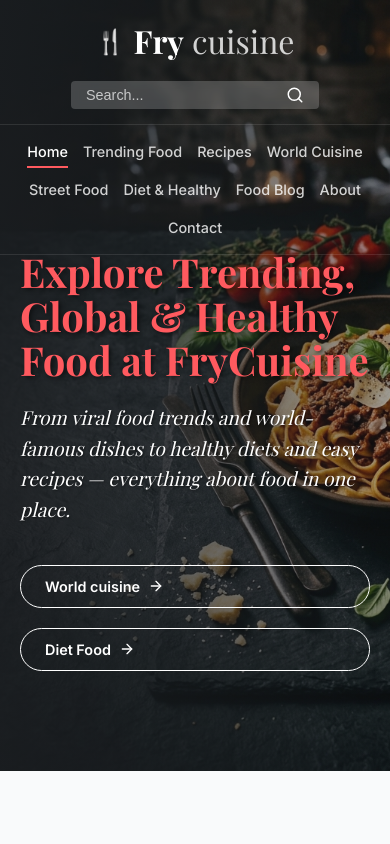
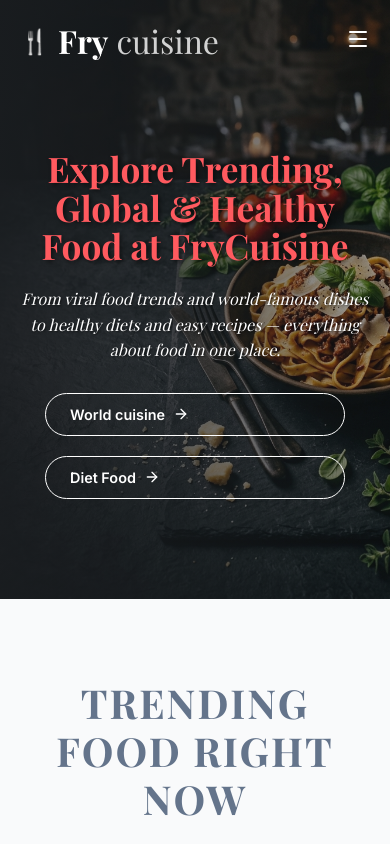
Before and after one commit to CFS-TECH/Frycuisine, a Next.js app: page / in a window 390 px wide. Shown: the top 844 px of the page. Built offline with nearby package versions, Linux system fonts and the light colour scheme; a web font is replaced by a local one.

Commit message:
Fix: Implemented full-site responsiveness and mobile hamburger menu

```diff
--- a/src/components/Header/Header.jsx
+++ b/src/components/Header/Header.jsx
@@ -1,8 +1,12 @@
+"use client";
+import { useState, useEffect } from 'react';
 import Link from 'next/link';
 import styles from './Header.module.css';
-import { Search } from 'lucide-react';
+import { Search, Menu, X } from 'lucide-react';
 
 export default function Header() {
+  const [isMenuOpen, setIsMenuOpen] = useState(false);
+
   return (
     <header className={styles.header}>
       <div className={`container ${styles.headerContainer}`}>
@@ -13,15 +17,24 @@ export default function Header() {
           </Link>
         </div>
 
-        <div className={styles.searchContainer}>
-          <input type="text" placeholder="Search..." className={styles.searchInput} />
-          <button className={styles.searchButton}>
-            <Search size={18} />
+        <div className={styles.rightSection}>
+          <div className={styles.searchContainer}>
+            <input type="text" placeholder="Search..." className={styles.searchInput} />
+            <button className={styles.searchButton}>
+              <Search size={18} />
+            </button>
+          </div>
+
+          <button
+            className={styles.menuToggle}
+            onClick={() => setIsMenuOpen(!isMenuOpen)}
+          >
+            {isMenuOpen ? <X size={24} /> : <Menu size={24} />}
           </button>
         </div>
       </div>
 
-      <nav className={styles.nav}>
+      <nav className={`${styles.nav} ${isMenuOpen ? styles.navOpen : ''}`}>
         <div className={`container ${styles.navContainer}`}>
           <Link href="/" className={styles.active}>Home</Link>
           <Link href="/trending">Trending food</Link>
--- a/src/components/Header/Header.module.css
+++ b/src/components/Header/Header.module.css
@@ -103,13 +103,68 @@
   width: 100%;
 }
 
-@media (max-width: 768px) {
-  .headerContainer {
-    flex-direction: column;
+.rightSection {
+  display: flex;
+  align-items: center;
+  gap: 15px;
+}
+
+.menuToggle {
+  display: none;
+  background: transparent;
+  color: var(--color-white);
+  cursor: pointer;
+}
+
+@media (max-width: 1024px) {
+  .navContainer {
     gap: 15px;
   }
-  .navContainer {
-    flex-wrap: wrap;
-    gap: 15px;
+  .nav a {
+    font-size: 0.8rem;
   }
 }
+
+@media (max-width: 768px) {
+  .menuToggle {
+    display: block;
+  }
+
+  .searchContainer {
+    display: none; /* Hide search on very small mobile for space */
+  }
+
+  .nav {
+    position: fixed;
+    top: 70px;
+    left: -100%;
+    width: 100%;
+    height: calc(100vh - 70px);
+    background-color: var(--color-dark);
+    transition: 0.3s ease-in-out;
+    border: none;
+    z-index: 99;
+  }
+
+  .navOpen {
+    left: 0;
+  }
+
+  .navContainer {
+    flex-direction: column;
+    padding: 40px 20px;
+    gap: 25px;
+    align-items: flex-start;
+  }
+
+  .nav a {
+    font-size: 1.2rem;
+    width: 100%;
+    padding: 10px 0;
+    border-bottom: 1px solid rgba(255, 255, 255, 0.05);
+  }
+
+  .headerContainer {
+    padding: 0 20px;
+  }
+}
--- a/src/components/Hero/Hero.module.css
+++ b/src/components/Hero/Hero.module.css
@@ -96,11 +96,35 @@
   }
 }
 
+@media (max-width: 1024px) {
+  .hero {
+    padding-top: 200px;
+  }
+  .title {
+    font-size: 3rem;
+  }
+}
+
 @media (max-width: 768px) {
+  .hero {
+    padding-top: 150px;
+    min-height: 60vh;
+    text-align: center;
+  }
+  .content {
+    margin: 0 auto;
+  }
   .title {
-    font-size: 2.5rem;
+    font-size: 2.2rem;
+  }
+  .subtitle {
+    font-size: 1rem;
+    margin-bottom: 30px;
   }
   .buttons {
     flex-direction: column;
+    width: 100%;
+    max-width: 300px;
+    margin: 0 auto;
   }
 }
```
